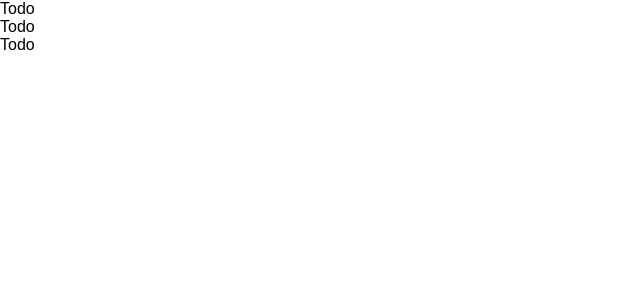
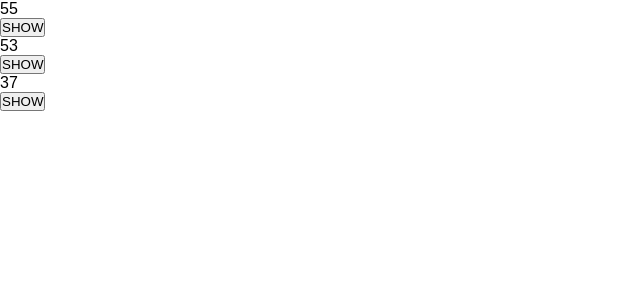
Before and after one commit to Ayman-96/Text-Expand, a React (Vite) app: page / in a window 1280 px wide. Shown: the top 300 px of the page, without its empty margins (0-640 px from the left). Built offline with nearby package versions, Linux system fonts and the light colour scheme.

Commit message:
preparing the component to be reusable

```diff
--- a/src/App.jsx
+++ b/src/App.jsx
@@ -34,6 +34,18 @@ export default function App() {
   );
 }
 
-function TextExpander() {
-  return <div>Todo</div>;
+function TextExpander({
+  children,
+  collapsedNumWords = 10,
+  collapseButtonText = "Show more",
+  buttonColor = "#000",
+}) {
+  const strLength = children.split(" ").length;
+  return (
+    <div>
+      <p>{strLength}</p>
+      <button>SHOW</button>
+      <br />
+    </div>
+  );
 }
```
